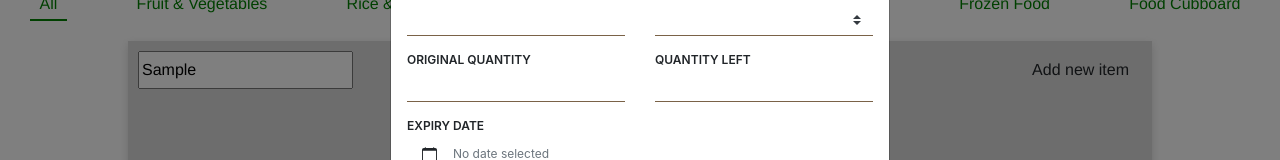
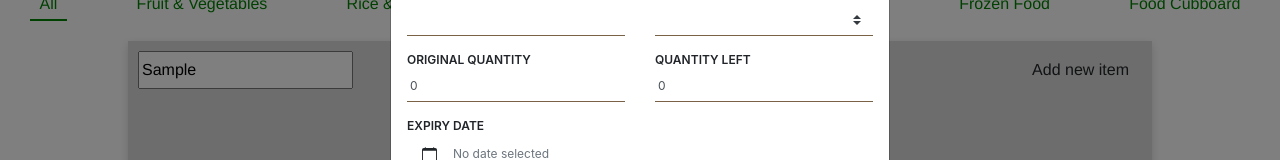
Before and after one commit to NhatNamVo/vue-pattern, a Vue app: page / in a window 1280 px wide. Both pictures are taken after typing "Sample" into the empty fields and a click on the button "Add new item". Shown: the part 129-289 px from the top of the page. Built offline with nearby package versions, Linux system fonts and the light colour scheme.

Commit message:
fix logic: change modal loading data

```diff
--- a/src/components/inventory/inventory-filter/inventory-filter.vue
+++ b/src/components/inventory/inventory-filter/inventory-filter.vue
@@ -1,21 +1,43 @@
 <template>
   <section class="filter">
-        <input placeholder="Search for item" type="text"/>
+    <input placeholder="Search for item" type="text" />
     <button v-b-modal.add-new-item class="btn btn__add">Add new item</button>
     <b-modal :hide-footer="true" :hide-header="true" id="add-new-item">
-            <modal-component/>
+      <modal-component :modalTitle="modalTitle" :buttonClass="buttonClass" v-model="items" @form-submit="handleAddItem"/>
     </b-modal>
   </section>
 </template>
 <script>
-import modalComponent from '../../modal/modal';
+import modalComponent from "../../modal/modal";
 export default {
-    name: 'inventoryFilter',
+  name: "inventoryFilter",
+  data() {
+    return {
+      items: {
+          name: '',
+          category: '',
+          oriQty: 0,
+          leftQty: 0,
+          expireDate: ''
+      },
+      modalTitle: 'Add new item to inventory',
+      buttonClass: 'btn__submit',
+    };
+  },
+  methods: {
+      handleInput(value, field) {
+          console.log(value,);
+        this.items= {...this.items, [field]: value};
+      },
+      handleAddItem() {
+          console.log(this.items);
+      }
+  },
   components: {
-        modalComponent
-    }
-}
+    modalComponent,
+  },
+};
 </script>
 <style lang="scss" scoped>
-    @import './inventory-filter';
+@import "./inventory-filter";
 </style>
--- a/src/components/modal/modal.vue
+++ b/src/components/modal/modal.vue
@@ -1,62 +1,88 @@
 <template>
   <section class="itemmodal">
     <h1 class="itemmodal__title">
-      {{ titleModal }}
+      {{ modalTitle }}
     </h1>
     <div class="itemmodal__form">
       <b-row>
-        <b-col cols='6' class="form__item">
+        <b-col cols="6" class="form__item">
           <label class="form__title">ITEM NAME</label>
-          <b-form-input v-model="itemName" class="form__input" type="text" />
+          <b-form-input
+            :value="itemInfo.name"
+            name="name"
+            @input="$emit('input', $event, 'name')"
+            class="form__input"
+            type="text"
+          />
         </b-col>
-        <b-col cols='6' class="form__item">
+        <b-col cols="6" class="form__item">
           <label class="form__title">FOOD CATEGORY</label>
-          <b-form-select class="form__select">
+          <b-form-select
+            :value="itemInfo.category"
+            name="category"
+            @input="$emit('input', $event, 'category')"
+            class="form__select"
+          >
             <template v-for="(item, index) in categories">
-              <option :key="index" value="item">{{ item }}</option>
+              <option :key="index" :value="item">{{ item }}</option>
             </template>
           </b-form-select>
         </b-col>
-        <b-col cols='6' class="form__item">
+        <b-col cols="6" class="form__item">
           <label class="form__title">ORIGINAL QUANTITY</label>
-          <b-form-input class="form__input" type="number" />
+          <b-form-input
+            :value="itemInfo.oriQty"
+            name="oriQty"
+            @input="$emit('input', $event, 'oriQty')"
+            class="form__input"
+            type="number"
+          />
         </b-col>
-        <b-col cols='6' class="form__item">
+        <b-col cols="6" class="form__item">
           <label class="form__title">QUANTITY LEFT</label>
-          <b-form-input class="form__input" type="number" />
+          <b-form-input
+            :value="itemInfo.leftQty"
+            name="leftQty"
+            @input="$emit('input', $event, 'leftQty')"
+            class="form__input"
+            type="number"
+          />
         </b-col>
-        <b-col cols='6' class="form__item">
+        <b-col cols="6" class="form__item">
           <label class="form__title">EXPIRY DATE</label>
-          <b-form-datepicker :date-format-options="{ year: 'numeric', month: 'numeric', day: 'numeric' }" class="form__input" locale="vi" />
+          <b-form-datepicker
+            :value="itemInfo.expireDate"
+            name="expireDate"
+            @input="$emit('input', $event, 'expireDate')"
+            :date-format-options="{
+              year: 'numeric',
+              month: 'numeric',
+              day: 'numeric',
+            }"
+            class="form__input"
+            locale="vi"
+          />
         </b-col>
       </b-row>
     </div>
-    <button class="btn" :class="buttonClass">Submit</button>
+    <button @click="$emit('form-submit')" class="btn" :class="buttonClass">
+      Submit
+    </button>
   </section>
 </template>
 <script>
 import { mapState } from "vuex";
 export default {
   name: "modalComponent",
-  data() {
-    return {
-      itemName: "",
-      itemCategory: '',
-      itemQuantity : 0,
-      itemQuantityLeft : 0,
-      itemExpire: ''
-    };
+  model: {
+    prop: 'itemInfo',
+    event: 'input'
   },
+  props: ['itemInfo',"modalTitle", "buttonClass"],
   computed: {
     ...mapState({
       categories: (state) => state.inventory.categories,
     }),
-    titleModal() {
-      return "Add new item to inventory";
-    },
-    buttonClass() {
-      return "btn__add";
-    },
   },
 };
 </script>
--- a/src/stores/inventory/inventory.js
+++ b/src/stores/inventory/inventory.js
@@ -11,12 +11,23 @@ const inventory = {
             ],
             activeCategory: null,
             itemlists: [],
+            itemSelected: null
         }
     },
     getters: {
-
+        getOneItem(state){
+            if(state.itemSelected){
+                return state.itemLists.find(item => item.id === state.itemSelected);
+            }
+            else{
+                return null;
+            }
+        }
     },
     mutations: {
+        // addNewItem({state}, items) {
+
+        // }
 
     },
     actions: {
```
Lines whose indentation alone changed are shown as unchanged.
